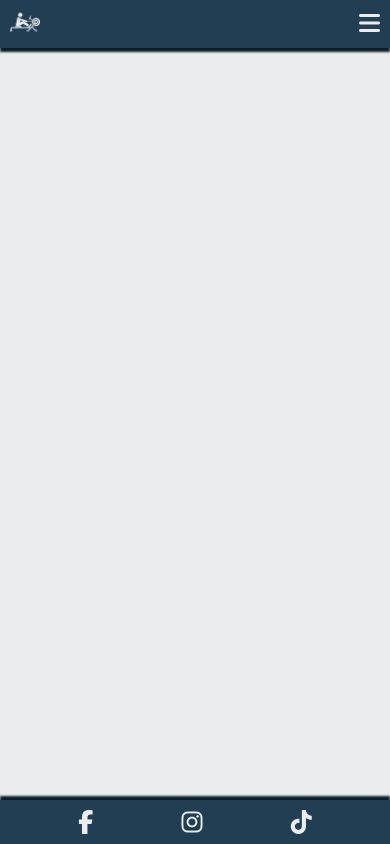
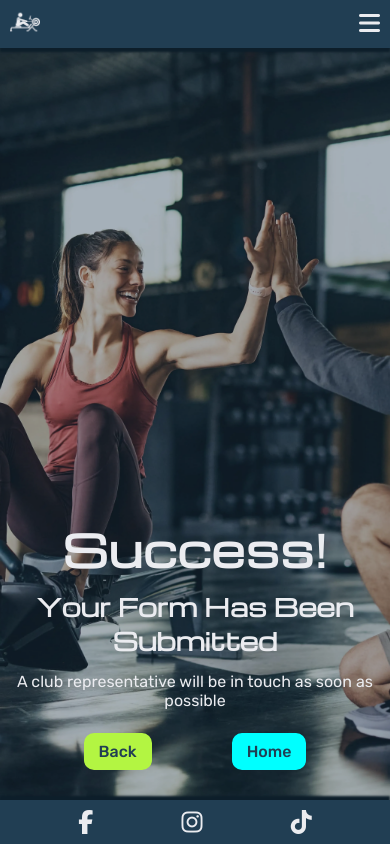
Before and after one commit to geraldine-mor/rathnure-rowfit, a plain HTML site: page success.html in a window 390 px wide. Drawn offline with nearby package versions, Linux system fonts and the light colour scheme.

Commit message:
Style success page for mobile

```diff
--- a/assets/css/styles.css
+++ b/assets/css/styles.css
@@ -333,6 +333,32 @@ main {
     width: 100%;
 }
 
+/*Success page*/
+#success-page {
+    background: url(../images/success.webp) no-repeat center center / cover;
+    display: flex;
+    flex-direction: column;
+}
+
+#success {
+    flex: 1 0 auto;
+    text-align: center;
+    padding: 0 0 15px 0;
+    display: flex;
+    flex-flow: column nowrap;
+    justify-content: flex-end;
+}
+
+.padding-b {
+    padding-bottom: 15px;
+}
+
+#success-buttons {
+    display: flex;
+    justify-content: center;
+    gap: 80px;
+}
+
 /*Buttons*/
 .button {
     padding: 6px 12px;
--- a/success.html
+++ b/success.html
@@ -32,8 +32,16 @@
         </nav>
     </header>
 
-    <main>
-
+    <main id="success-page" class="light-text">
+        <div id="success" class="title-div">
+            <h1 class="light-text">Success!</h1>
+            <h2 class="padding-b">Your form has been submitted</h2>
+            <p class="padding-b">A club representative will be in touch as soon as possible</p>
+            <div id="success-buttons" class="padding-b">
+                <a href="contact.html" class="button green-btn">Back</a>
+                <a href="index.html" class="button blue-btn">Home</a>
+            </div>
+        </div>
     </main>
 
     <!--Footer-->
```
Also changed, not shown: assets/images/success.webp (added).
